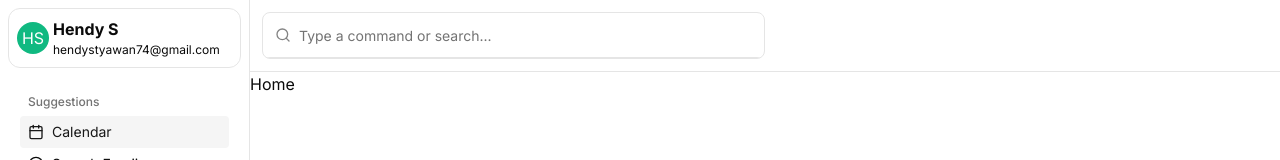
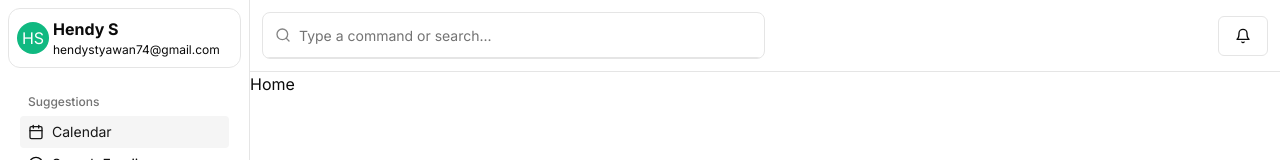
Before and after one commit to HenSetiawan/react-basics, a Next.js app in the folder 05-next-shadcn/: page / in a window 1280 px wide. Shown: the top 160 px of the page. Built offline with nearby package versions, Linux system fonts and the light colour scheme.

Commit message:
feat : notification icon on header component

```diff
--- a/05-next-shadcn/components/Header.tsx
+++ b/05-next-shadcn/components/Header.tsx
@@ -1,10 +1,17 @@
 "use client";
+import { BellIcon } from "lucide-react";
 import { CommandDemo } from "./Command";
+import { Button } from "./ui/button";
 function Header() {
   return (
-    <div className="flex p-3 border-b">
+    <div className="flex p-3 border-b items-center">
       <div className="w-1/2">
         <CommandDemo />
+      </div>
+      <div className="w-1/2 flex justify-end">
+        <Button variant="outline" className="icon">
+          <BellIcon className="w-4 h-4" />
+        </Button>
       </div>
     </div>
   );
```
